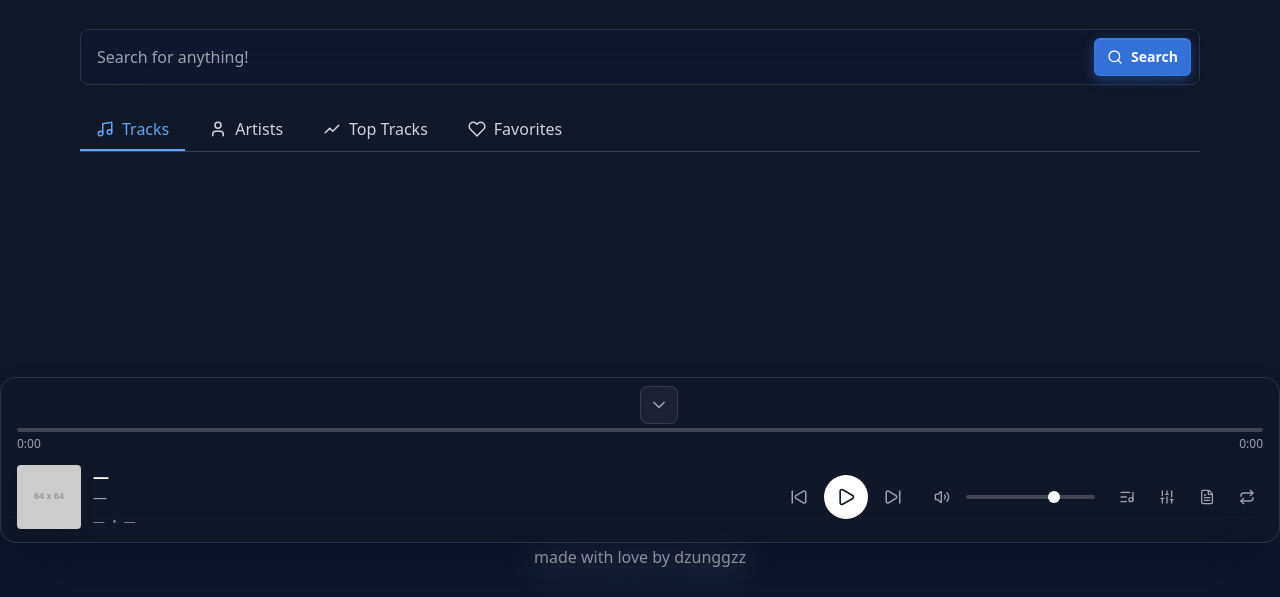
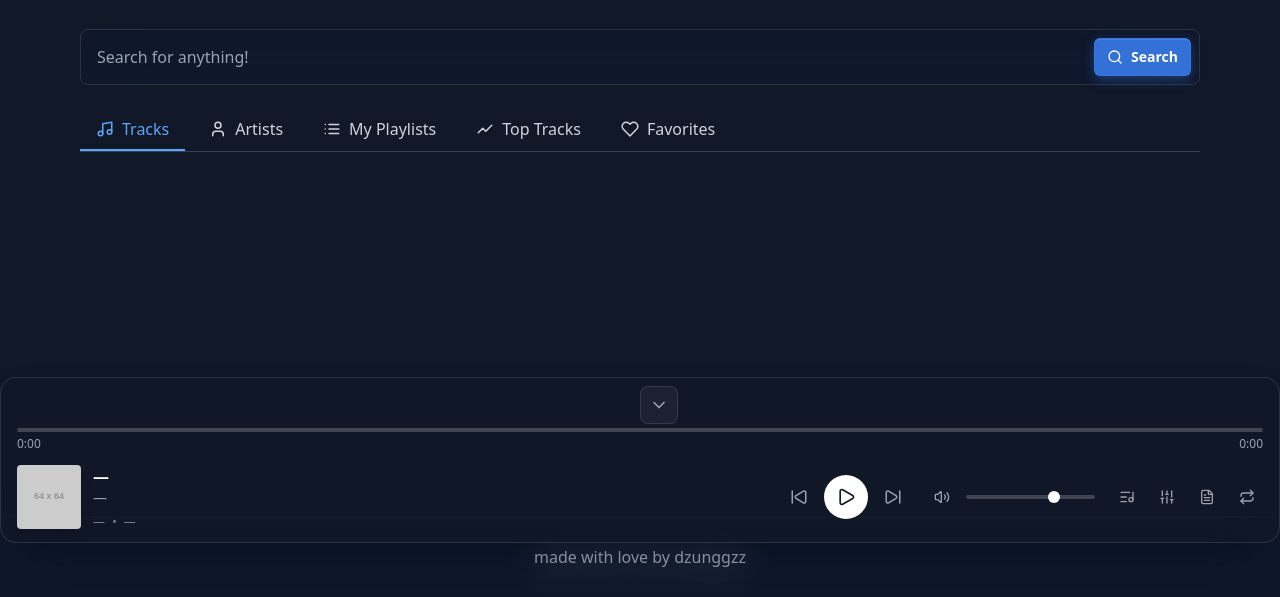
Before and after one commit to dzunggzz/HiResAudioStreaming-MindX, a plain HTML site: page index.html in a window 1280 px wide. Shown: the part 203-800 px from the top of the page. Drawn offline with nearby package versions, Linux system fonts and the light colour scheme; no server answers; placeholder pictures from the web are drawn by us; a script that the page names is missing.

Commit message:
checkpoint 2

```diff
--- a/index.html
+++ b/index.html
@@ -124,6 +124,33 @@
                             <circle cx="12" cy="7" r="4" />
                         </svg>
                         <span class="text-sm sm:text-base">Artists</span>
+                    </button>
+                    <button
+                        id="myPlaylistTab"
+                        class="flex cursor-pointer items-center gap-2 border-b-2 px-3 sm:px-4 py-2 transition-colors whitespace-nowrap border-transparent text-gray-300 hover:text-white svelte-14p3n6n"
+                        role="tab"
+                        aria-selected="false"
+                        aria-label="My playlists">
+                        <svg
+                            xmlns="http://www.w3.org/2000/svg"
+                            width="18"
+                            height="18"
+                            viewBox="0 0 24 24"
+                            fill="none"
+                            stroke="currentColor"
+                            stroke-width="2"
+                            stroke-linecap="round"
+                            stroke-linejoin="round"
+                            class="lucide-icon lucide lucide-list"
+                        >
+                            <line x1="8" y1="6" x2="21" y2="6"></line>
+                            <line x1="8" y1="12" x2="21" y2="12"></line>
+                            <line x1="8" y1="18" x2="21" y2="18"></line>
+                            <line x1="3" y1="6" x2="3.01" y2="6"></line>
+                            <line x1="3" y1="12" x2="3.01" y2="12"></line>
+                            <line x1="3" y1="18" x2="3.01" y2="18"></line>
+                        </svg>
+                        <span class="text-sm sm:text-base">My Playlists</span>
                     </button>
                     <button
                         id="topTracksTab"
```
